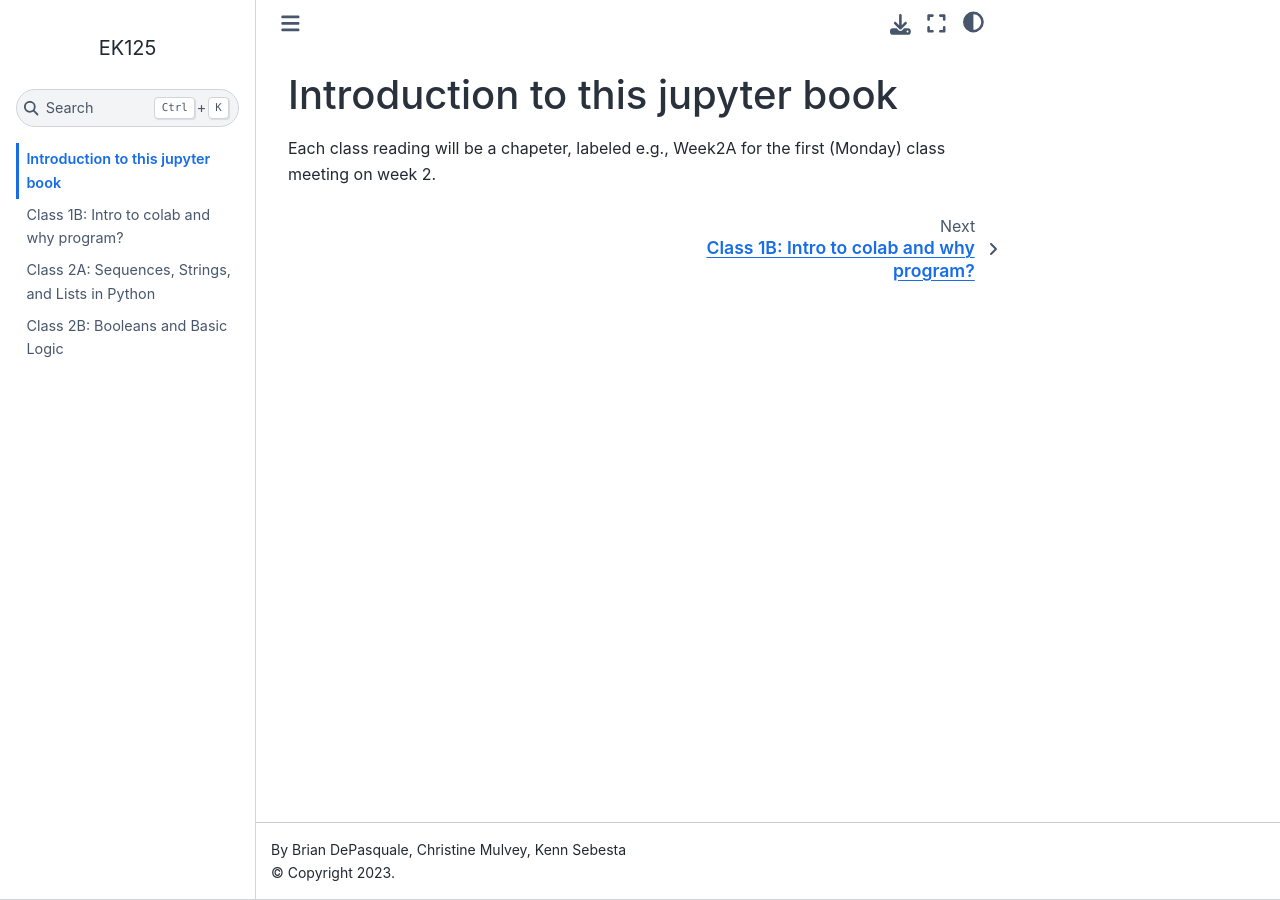
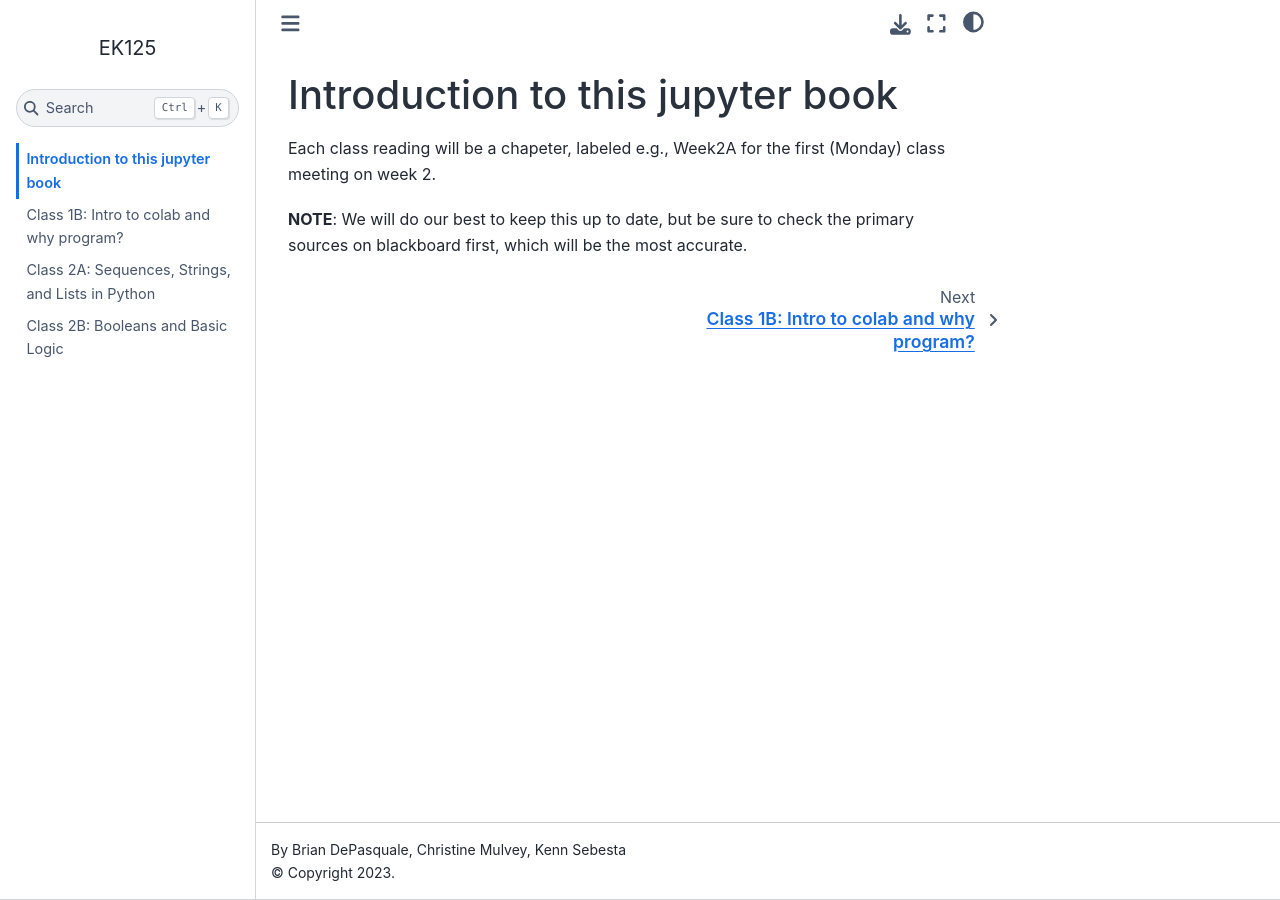
Before and after one commit to depasquale-lab/EK125, a Jupyter Book: the page built from intro.md, in a window 1280 px wide. Built offline with Jupyter Book 1.0.4 settings and Sphinx 7.4.7 and the Sphinx Book theme 1.1.4, drawn with Linux system fonts in a browser that asks for light colours.

Commit message:
disclaimer

```diff
--- a/intro.md
+++ b/intro.md
@@ -1,3 +1,5 @@
 ## Introduction to this jupyter book
 
 Each class reading will be a chapeter, labeled e.g., Week2A for the first (Monday) class meeting on week 2.
+
+**NOTE**: We will do our best to keep this up to date, but be sure to check the primary sources on blackboard first, which will be the most accurate.
```
